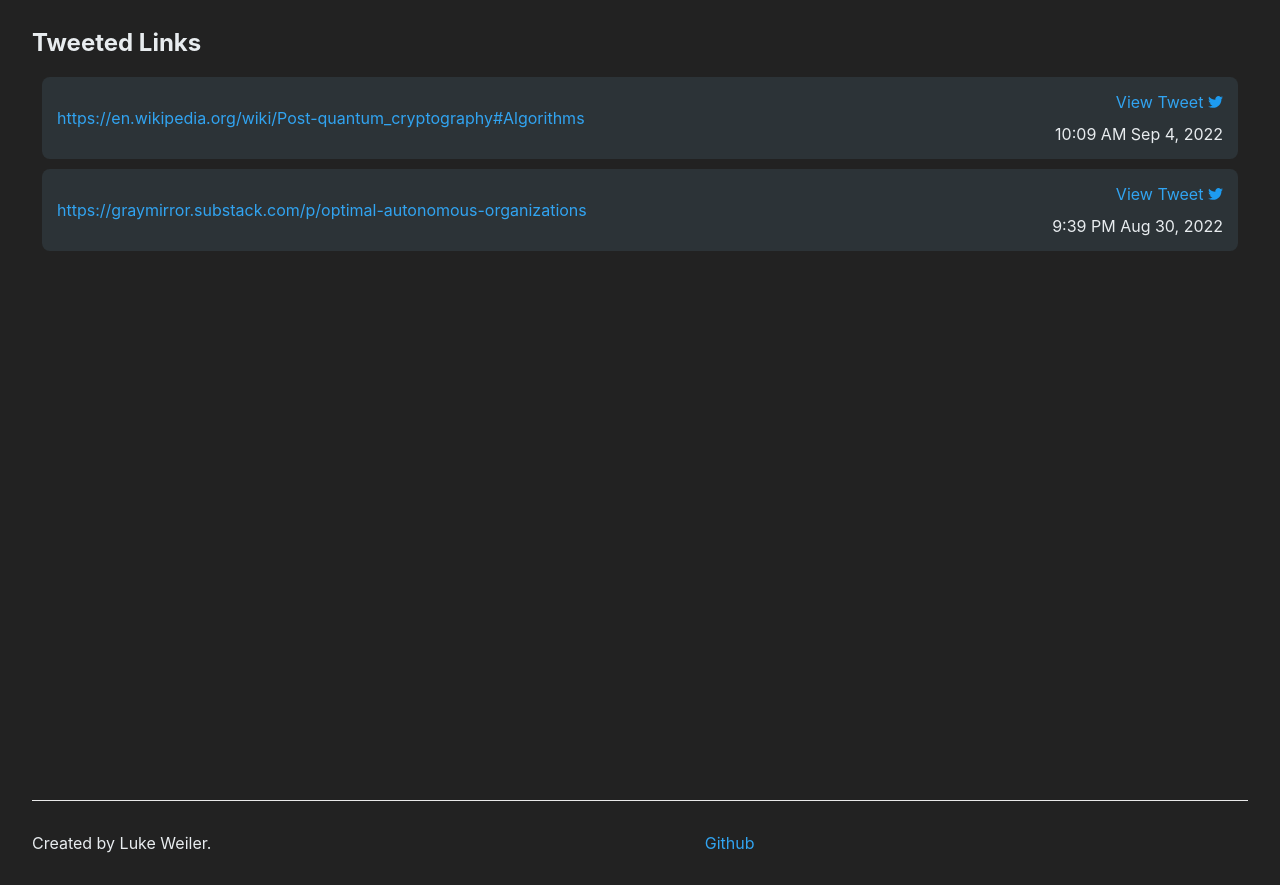
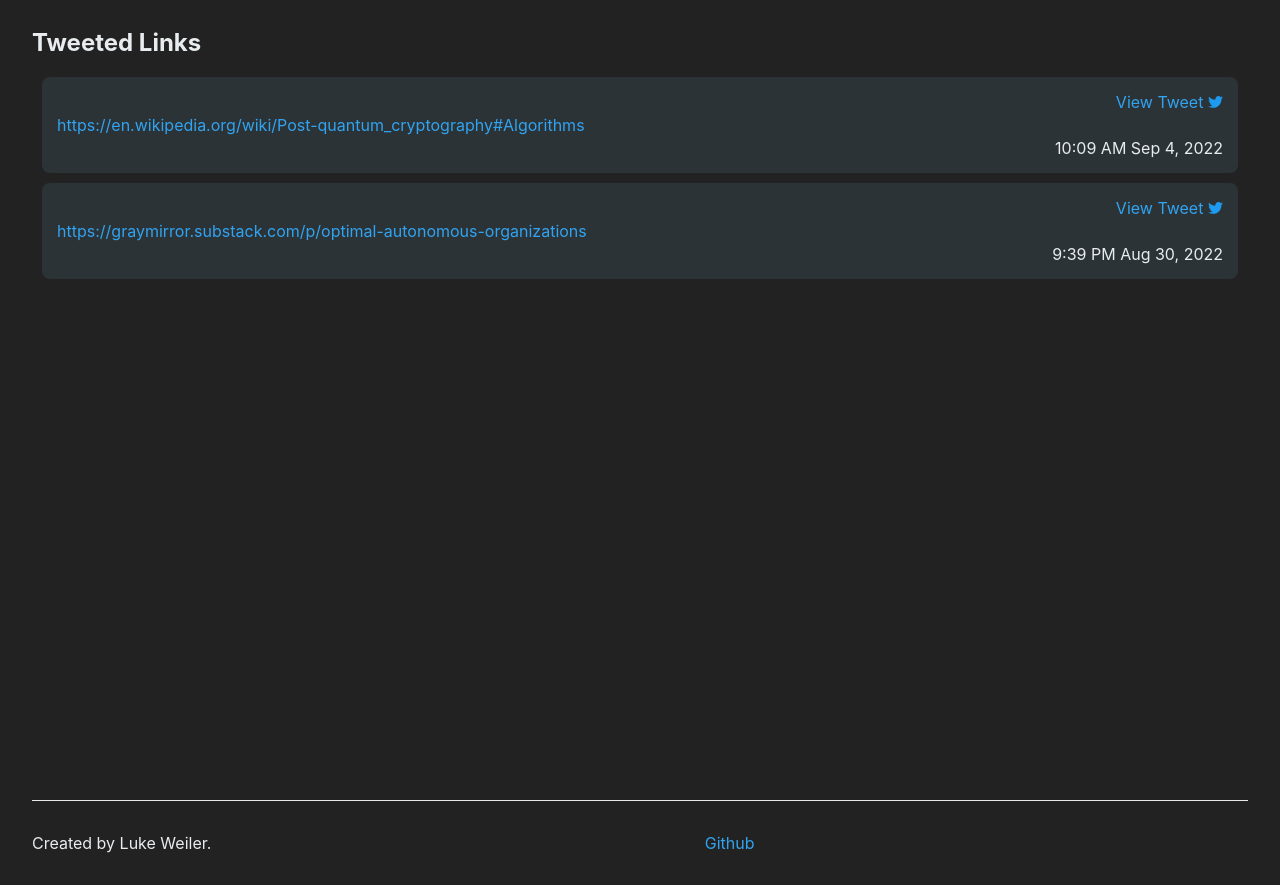
Before and after one commit to lukew3/tweetedlinks, a Next.js app: page / in a window 1280 px wide. Built offline with nearby package versions, Linux system fonts and the light colour scheme.

Commit message:
improved card styling

```diff
--- a/components/Card.js
+++ b/components/Card.js
@@ -7,16 +7,16 @@ const Card = (props) => {
 	console.log(props);
 	return (
 		<div className={styles.card}>
-			<a href={props.entry.link} >{props.entry.link}</a>
-			<div className={styles.cardRight}>
-				<div>
-					<a href={props.entry.tweetLink}>
-						View Tweet
-						<img src="/img/twitter.svg" className={styles.logo} />
-					</a>
-				</div>
-				<div>{props.entry.publishTime}</div>
+			<div className={styles.tweetLink}>
+				<a href={props.entry.tweetLink}>
+					View Tweet
+					<img src="/img/twitter.svg" className={styles.logo} />
+				</a>
 			</div>
+			<div className={styles.link}>
+				<a href={props.entry.link}>{props.entry.link}</a>
+			</div>
+			<div className={styles.publishTimeLink}>{props.entry.publishTime}</div>
 		</div>
 	)
 }
--- a/styles/Card.module.css
+++ b/styles/Card.module.css
@@ -3,16 +3,13 @@
 	border-radius: 8px;
 	padding: 15px;
 	margin: 10px;
-	display: flex;
-	justify-content: space-between;
-	align-items: center;
+	display: block;
+	text-align: right;
 }
 
-.cardRight {
-	display: grid;
-	grid-template-rows: 1fr 1fr;
-	grid-gap: 12px;
-	text-align: right;
+.link {
+	text-align: left;
+	padding: 3px 0;
 }
 
 .logo {
```
